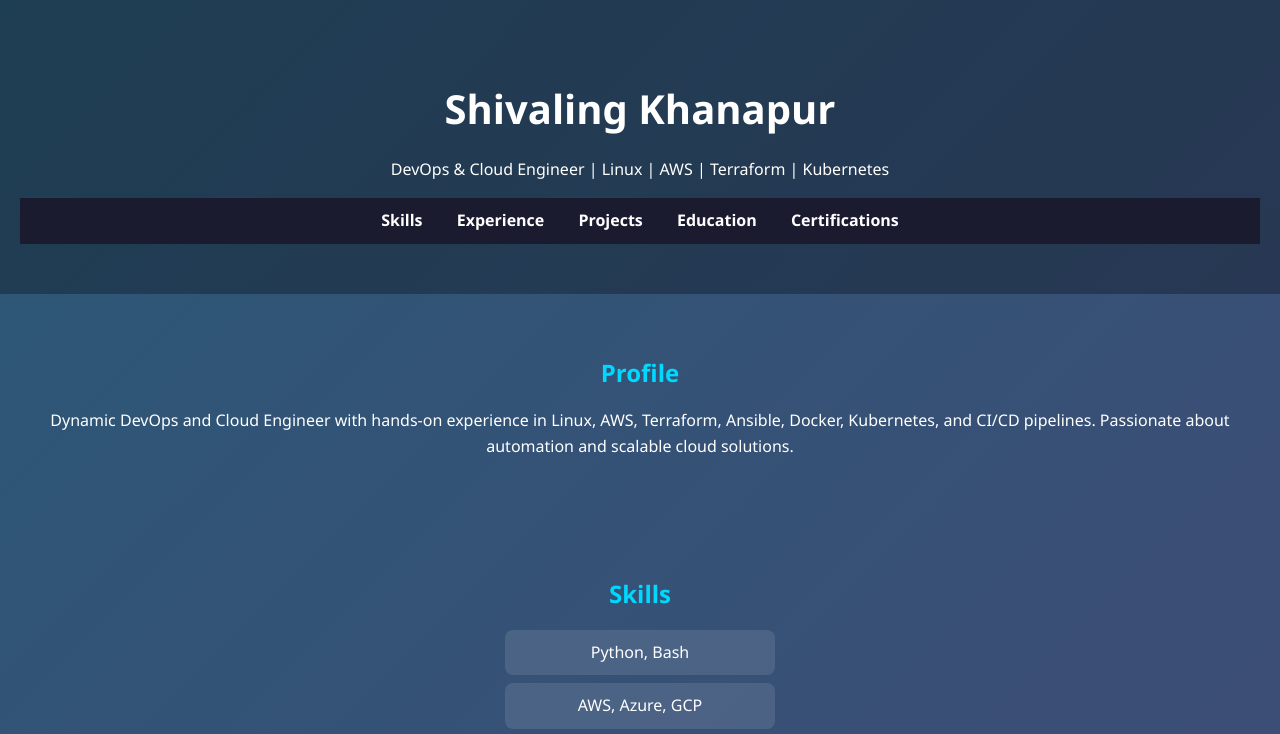
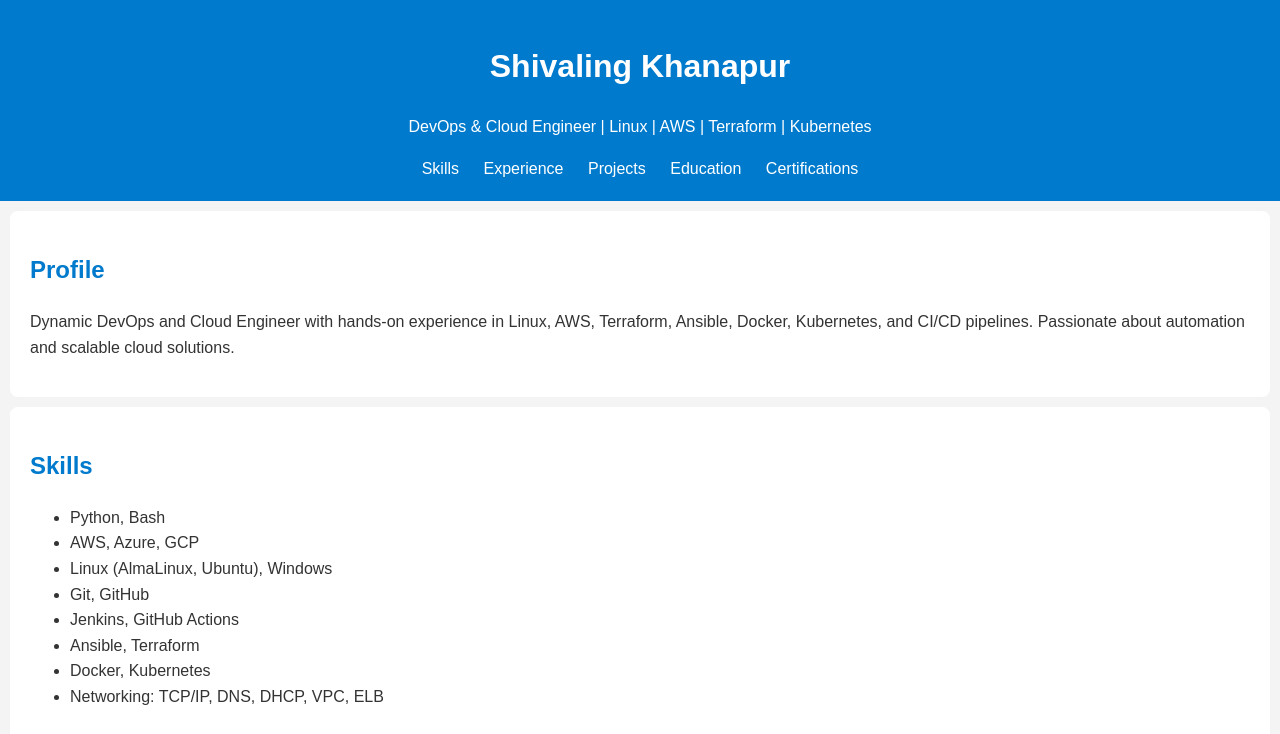
Before and after one commit to shivalingkhanapur/my-website, a plain HTML site: page index.html in a window 1280 px wide. Shown: the top 734 px of the page. Drawn offline with Linux system fonts and the light colour scheme.

Commit message:
Update style.css

```diff
--- a/style.css
+++ b/style.css
@@ -1,106 +1,39 @@
-/* Global Styles */
 body {
-  font-family: 'Segoe UI', sans-serif;
+  font-family: Arial, sans-serif;
   margin: 0;
   padding: 0;
-  background: linear-gradient(135deg, #2b5876, #4e4376);
-  color: #fff;
   line-height: 1.6;
+  background-color: #f4f4f4;
+  color: #333;
 }
 
-/* Header */
 header {
+  background-color: #007acc;
+  color: white;
+  padding: 20px;
   text-align: center;
-  padding: 50px 20px;
-  background: rgba(0, 0, 0, 0.3);
-}
-
-h1 {
-  margin-bottom: 10px;
-  font-size: 2.5em;
-}
-
-.subtitle {
-  font-size: 1.1em;
-  color: #d1d1d1;
-}
-
-/* Navigation */
-nav {
-  text-align: center;
-  background: #1b1b2f;
-  padding: 10px;
 }
 
 nav a {
-  color: #fff;
-  margin: 0 15px;
+  margin: 0 10px;
+  color: white;
   text-decoration: none;
-  font-weight: bold;
 }
 
-nav a:hover {
-  color: #00d9ff;
-}
-
-/* Sections */
 section {
-  padding: 40px 20px;
-  text-align: center;
+  padding: 20px;
+  background: white;
+  margin: 10px;
+  border-radius: 8px;
 }
 
 h2 {
-  color: #00d9ff;
-  margin-bottom: 15px;
+  color: #007acc;
 }
 
-ul {
-  list-style: none;
-  padding: 0;
+footer {
+  background-color: #333;
+  color: white;
+  text-align: center;
+  padding: 10px;
 }
-
-ul li {
-  background: rgba(255, 255, 255, 0.1);
-  margin: 8px auto;
-  padding: 10px;
-  width: 250px;
-  border-radius: 8px;
-}
-
-/* Projects */
-.project-card {
-  background: rgba(255, 255, 255, 0.1);
-  border-radius: 10px;
-  margin: 10px auto;
-  padding: 20px;
-  width: 300px;
-}
-
-.project-card h3 {
-  color: #ffcc00;
-}
-
-/* Contact */
-#contact a {
-  color: #ffcc00;
-  text-decoration: none;
-}
-
-#contact a:hover {
-  text-decoration: underline;
-}
-
-/* Footer */
-footer {
-  background: rgba(0, 0, 0, 0.3);
-  text-align: center;
-  padding: 15px;
-  font-size: 0.9em;
-}
-
-/* Responsive */
-@media (max-width: 600px) {
-  ul li, .project-card {
-    width: 90%;
-  }
-}
```
